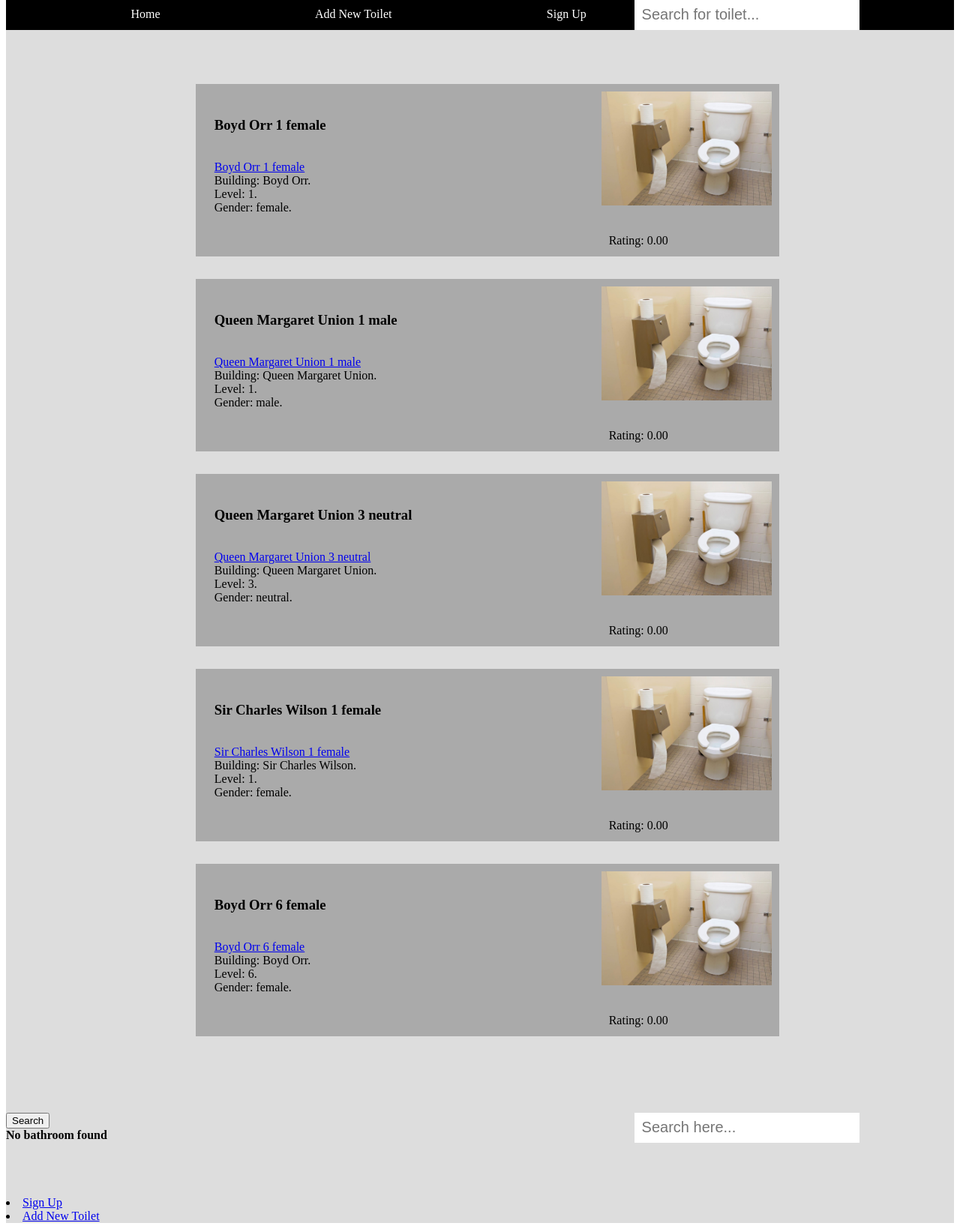
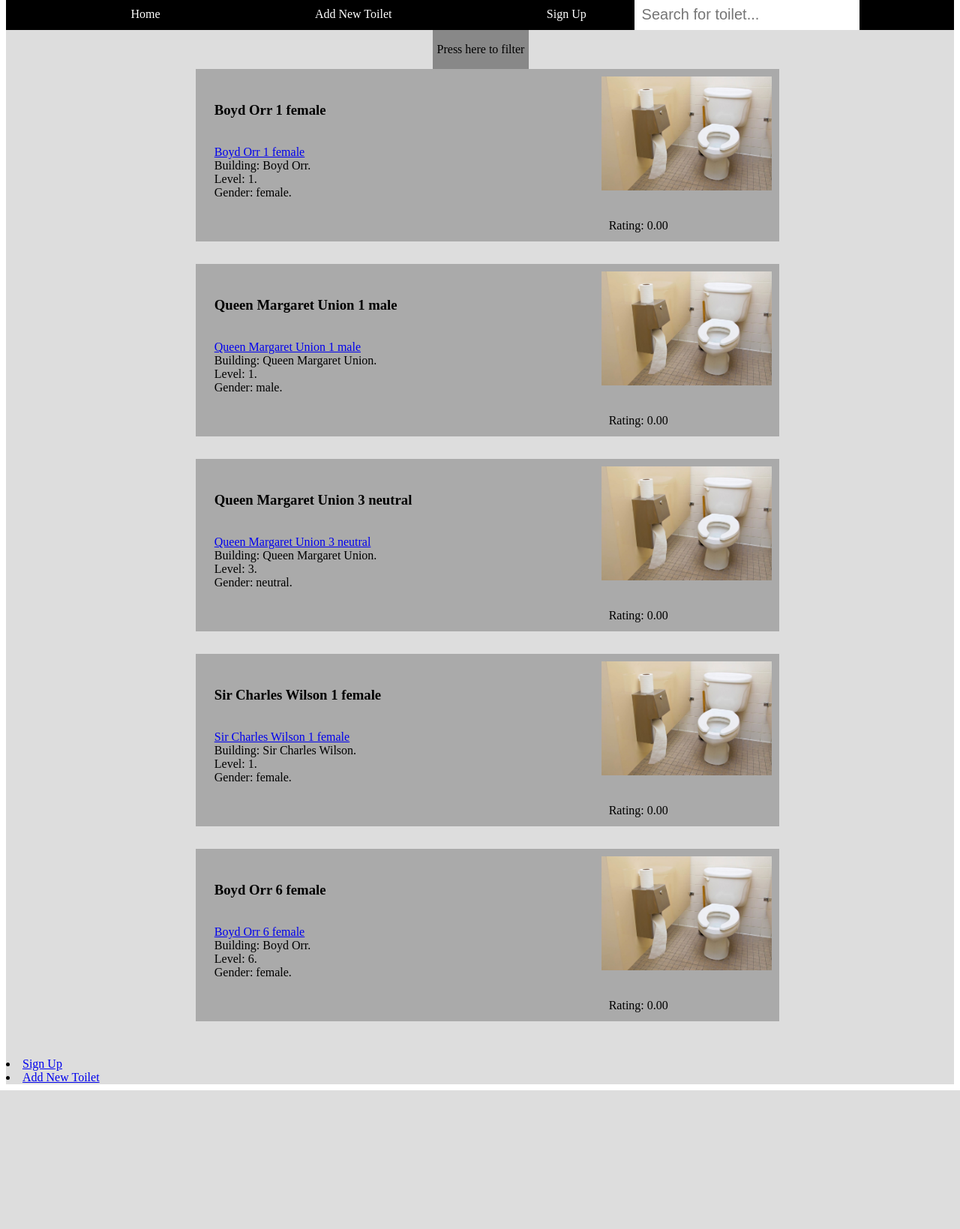
Before and after one commit to 2374868V/rate_yo_uni, a Django app: page / in a window 1280 px wide. Shown: the part 108-1747 px from the top of the page at 75% size. After the commit the page ends 1562 px from the top, so only its background shows below. Run offline with Django 3.2, Linux system fonts and the light colour scheme; data comes from the database, SQL or seed files in the repository; both versions use the stored data as it was after the commit.

Commit message:
filter bar, search functionality and CSS

```diff
--- a/project/views.py
+++ b/project/views.py
@@ -8,17 +8,26 @@ from django import forms
 
 def index(request):
     bathroom_list = Bathroom.objects.values_list('name', 'bathroomSlug', 'building', 'rating', 'level', 'gender')[0:5]
-    searchresponse_list = []
+
+
 
 
     if request.method == 'GET':
 
         term = request.GET.get('search_box', None)
-        if(term is not None):
-            searchresponse_list = Bathroom.objects.all().filter(Q(name__icontains=term) | Q(building__icontains=term)).values_list('name', 'bathroomSlug')
+        sort = request.GET.get('select_sort', None)
 
 
-    context_dict = {'bathrooms': bathroom_list, 'searchresponse': searchresponse_list}
+        if(term is not None and sort is not None):
+            bathroom_list = Bathroom.objects.all().filter(
+                Q(name__icontains=term) | Q(building__icontains=term)
+            ).values_list(
+                'name', 'bathroomSlug', 'building', 'rating', 'level', 'gender'
+            ).order_by(
+                sort
+            )
+        print(sort)
+    context_dict = {'bathroom_list': bathroom_list}
     return render(request, 'project/home.html', context_dict)
 
 
--- a/static/css/home.css
+++ b/static/css/home.css
@@ -1,4 +1,34 @@
+#filterlabel{
+    align-text: center;
+    float: center;
+    margin-left: 45%;
+    width: 10%;
+    padding: 1px;
 
+    background-color: #888888
+}
+
+#dropdownfilter {
+    display: none;
+    margin-left: 25%;
+    float: center;
+    background-color: #888888;
+    width: 50%;
+    box-shadow: 0px, 8px 16px 0px rgba(0,0,0,0.2);
+    padding: 12px 16px;
+    z-index: 1;
+}
+
+#dropdownfilter input[type=text]{
+    margin-left: 25%;
+    margin-top: 10px;
+    margin-bottom: 20px;
+    padding: 10px;
+    border: none;
+    font-size: 20px;
+    height: 20px;
+    width: 50%;
+}
 
 .toiletitem{
     float: center;
--- a/templates/project/base.html
+++ b/templates/project/base.html
@@ -14,25 +14,42 @@
     <div id="header"><h1><strong>Rate Yo Uni</strong></h1></div>
 
             <div id="menubar" align="center">
-                <div id="home" class="menuitem"><a href="{% url 'home' $} ">Home</a> </div>
+                <div id="home" class="menuitem"><a href="{% url 'index' %} ">Home</a> </div>
 
                 <div id ="add" class="menuitem"><a href="{% url 'add_toilet' %}">Add New Toilet</a></div>
 
                 <div id="signup" class="menuitem"><a href="{% url 'sign_up' %}">Sign Up</a></div>
 
-                 <div id="searchbar"><input type="text" id="search" onkeyup="searchFunction()" placeholder="Search for toilet..." title="search toilet"> </div>
+                 <div id="searchbar">
+                     <form name="searchform"  method="post" onsubmit="submitSearch(global)">
+                         {% csrf_token %}
+                         <input type="text" id ="search_bar" name="search_bar" placeholder="Search for toilet...">
+                         <input type="submit" style="display: none;" />
+                     </form>
+                 </div>
 
             </div>
 
 
 
 
-        <div id="content" back>
+        <div id="content" >
             {%  block body_block %}
 
             {% endblock %}
         </div>
 
+        <script>
+            function submitSearch(){
+
+                window.localStorage.setItem("searchterm", document.getElementById('search_bar').value);
+                alert(document.getElementById("search_bar").value);
+                window.localStorage.setItem("ongoingsearchquery", true );
+                alert(localStorage.getItem("searchterm"));
+                window.location.href = {% url 'index' %};
+
+            }
+        </script>
 
     </body>
 </html>
--- a/templates/project/home.html
+++ b/templates/project/home.html
@@ -5,16 +5,32 @@
 
 {% block body_block %}
 <link rel="stylesheet" href="{% static "css/home.css" %}">
-    <br>
-    <br>
-    <br>
-    <br>
-    <! list of toilets >
-    <div id="toiletshower">
-    {% if bathrooms %}
+    <div id="filterbar">
+
+        <div id="dropdownfilter">
+            <form type="get" action="." style="margin:0">
+                {% csrf_token %}
+                <input id="search_box" type="text" name="search_box" placeholder="Search here..."><br>
+                Sort on:
+                <select name="select_sort">
+                    <option value="name">ABC</option>
+                    <option value="-rating">Rating</option>
+                </select>
 
 
-            {% for bathroom in bathrooms %}
+                <input type="submit" style="display: none;"/>
+            </form>
+        </div>
+
+        <div id="filterlabel">
+            <p align="center">Press here to filter</p>
+        </div>
+
+    </div>
+
+    <div id="toiletshower" >
+        {% if bathroom_list %}
+            {% for bathroom in bathroom_list %}
                 <div class="toiletitem">
                     <div class="toilettext">
                         <h3>{{bathroom.0}}</h3>   <br>
@@ -28,40 +44,16 @@
                     </div>
                     <div class="toiletrating"> Rating: {{bathroom.3}}</div>
                 </div>
-
             {% endfor %}
 
-    {% else %}
-        <strong>There are no bathrooms present...</strong>
-    {% endif %}
+        {% else %}
+            <strong>There are no bathrooms present...</strong>
+        {% endif %}
+
     </div>
 
     <br>
-    <br>
-    <br>
-    <br>
 
-    <div id="searchbar">
-        <form type="get" action="." style="margin:0">
-            {% csrf_token %}
-            <input id="search_box" type="text" name="search_box" placeholder="Search here...">
-            <button id="search_submit" type="submit">Search</button>
-        </form>
-        {% if searchresponse %}
-
-            <ul>
-                {% for item in searchresponse %}
-                    <li><a href="{% url 'show_toilet' item.1 %}">{{ item.0 }}</a></li>
-                {% endfor %}
-            </ul>
-        {% else %}
-            <strong>No bathroom found</strong>
-        {% endif %}
-    </div>
-    <br>
-    <br>
-    <br>
-    <br>
 
     <div >
         <! signing up >
@@ -71,4 +63,16 @@
 
     </div>
 
+<script src="https://ajax.googleapis.com/ajax/libs/jquery/3.3.1/jquery.min.js"></script>
+<script>
+$(document).ready(function(){
+    $("#filterlabel").click(function(){
+        $("#dropdownfilter").slideToggle("slow");
+    });
+});
+</script>
+
+
+
+
 {% endblock %}
```
Also changed, not shown: db.sqlite3.
